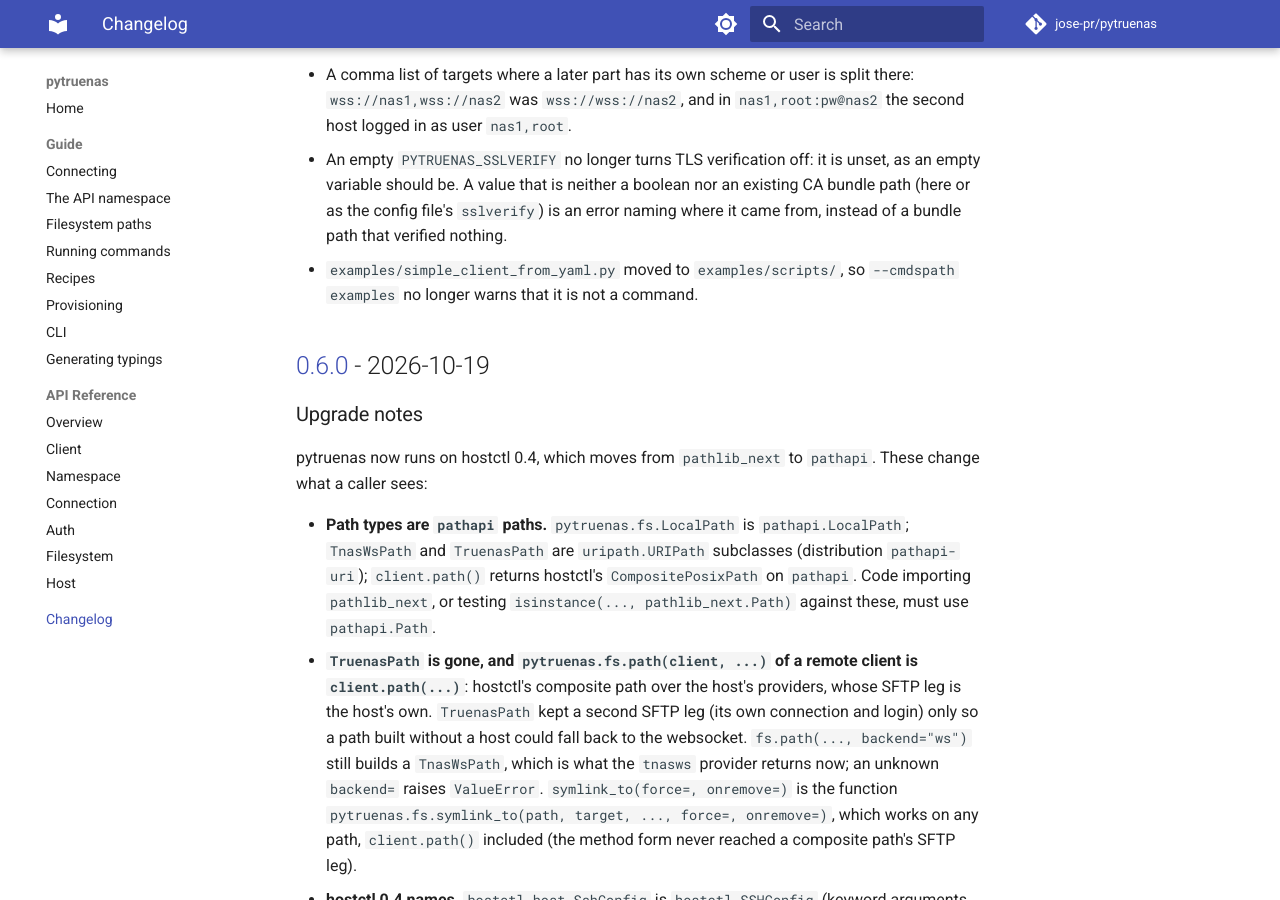
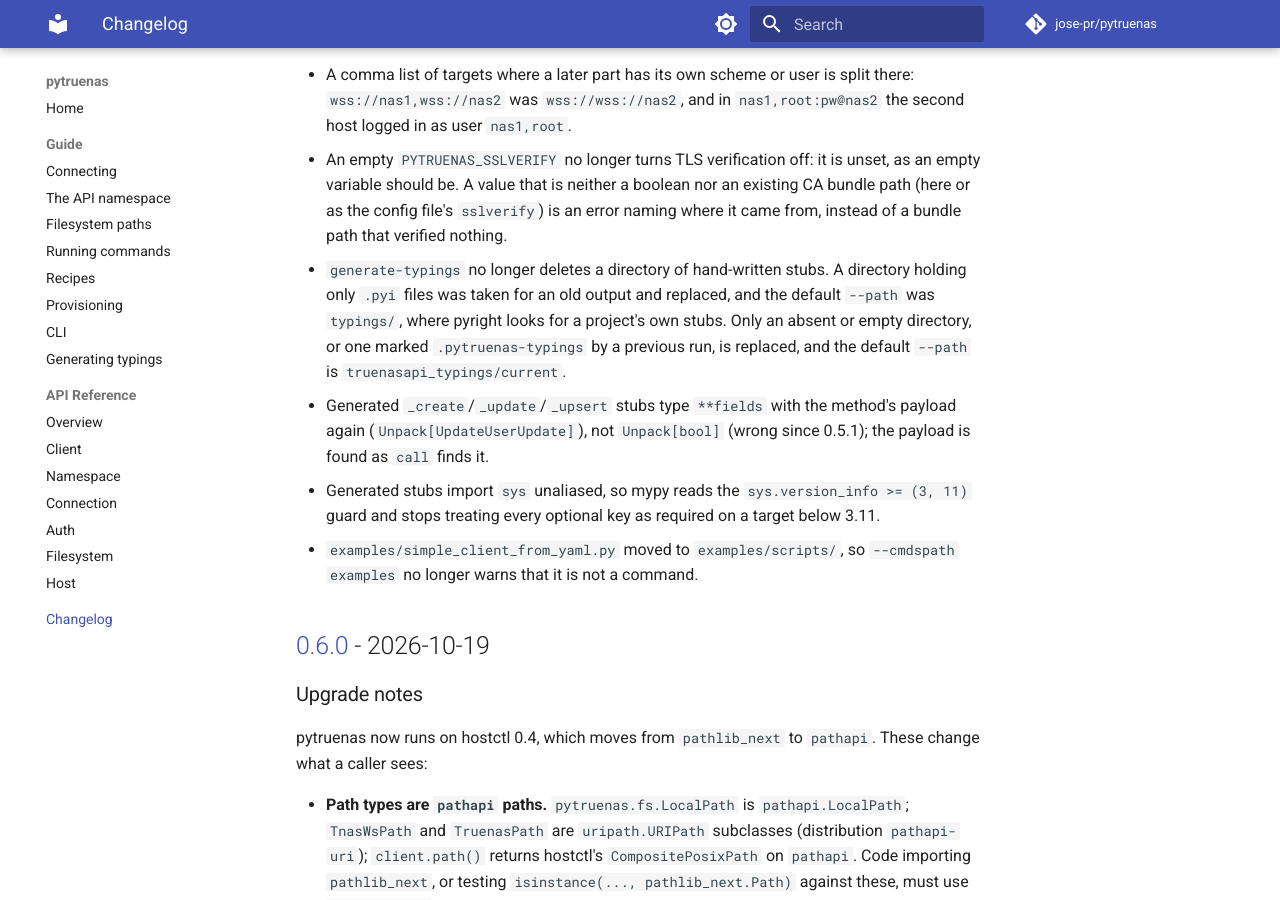
Before and after one commit to jose-pr/pytruenas, an MkDocs documentation site: the page built from docs/changelog.md, in a window 1280 px wide and 900 px high, scrolled down 712 px. Built offline with MkDocs 1.6.1 and Material for MkDocs 9.7.7, drawn with Linux system fonts in a browser that asks for light colours; comment, search, counter and statistics services are not loaded.

Commit message:
fix: generate-typings keeps hand-written stubs and types helper fields by payload
A directory of nothing but .pyi files counted as a previous output and was replaced, and the default --path was typings/, where pyright reads a project's own stubs; only an absent, empty or marker-carrying directory is replaced now, and the default is truenasapi_typings/current. The synthetic helpers took **fields from parameters[-4], which became the _ioerror option when the call options grew to five (0.5.1); they use apihelp.payload_index. The stub template imports sys unaliased, the only form whose version check mypy reads.

```diff
--- a/CHANGELOG.md
+++ b/CHANGELOG.md
@@ -28,6 +28,18 @@ adheres to [Semantic Versioning](https://semver.org/spec/v2.0.0.html).
   an existing CA bundle path (here or as the config file's `sslverify`) is an
   error naming where it came from, instead of a bundle path that verified
   nothing.
+- `generate-typings` no longer deletes a directory of hand-written stubs. A
+  directory holding only `.pyi` files was taken for an old output and replaced,
+  and the default `--path` was `typings/`, where pyright looks for a project's
+  own stubs. Only an absent or empty directory, or one marked
+  `.pytruenas-typings` by a previous run, is replaced, and the default `--path`
+  is `truenasapi_typings/current`.
+- Generated `_create`/`_update`/`_upsert` stubs type `**fields` with the
+  method's payload again (`Unpack[UpdateUserUpdate]`), not `Unpack[bool]`
+  (wrong since 0.5.1); the payload is found as `call` finds it.
+- Generated stubs import `sys` unaliased, so mypy reads the
+  `sys.version_info >= (3, 11)` guard and stops treating every optional key as
+  required on a target below 3.11.
 - `examples/simple_client_from_yaml.py` moved to `examples/scripts/`, so
   `--cmdspath examples` no longer warns that it is not a command.
 
```
Also changed, not shown: README.md (+1 -1 lines), docs/guide/typings.md (+4 -3 lines), src/pytruenas/AGENTS.md (+4 -2 lines), src/pytruenas/codegen/namespace.pyi.j2 (+4 -3 lines), 3 other files.
